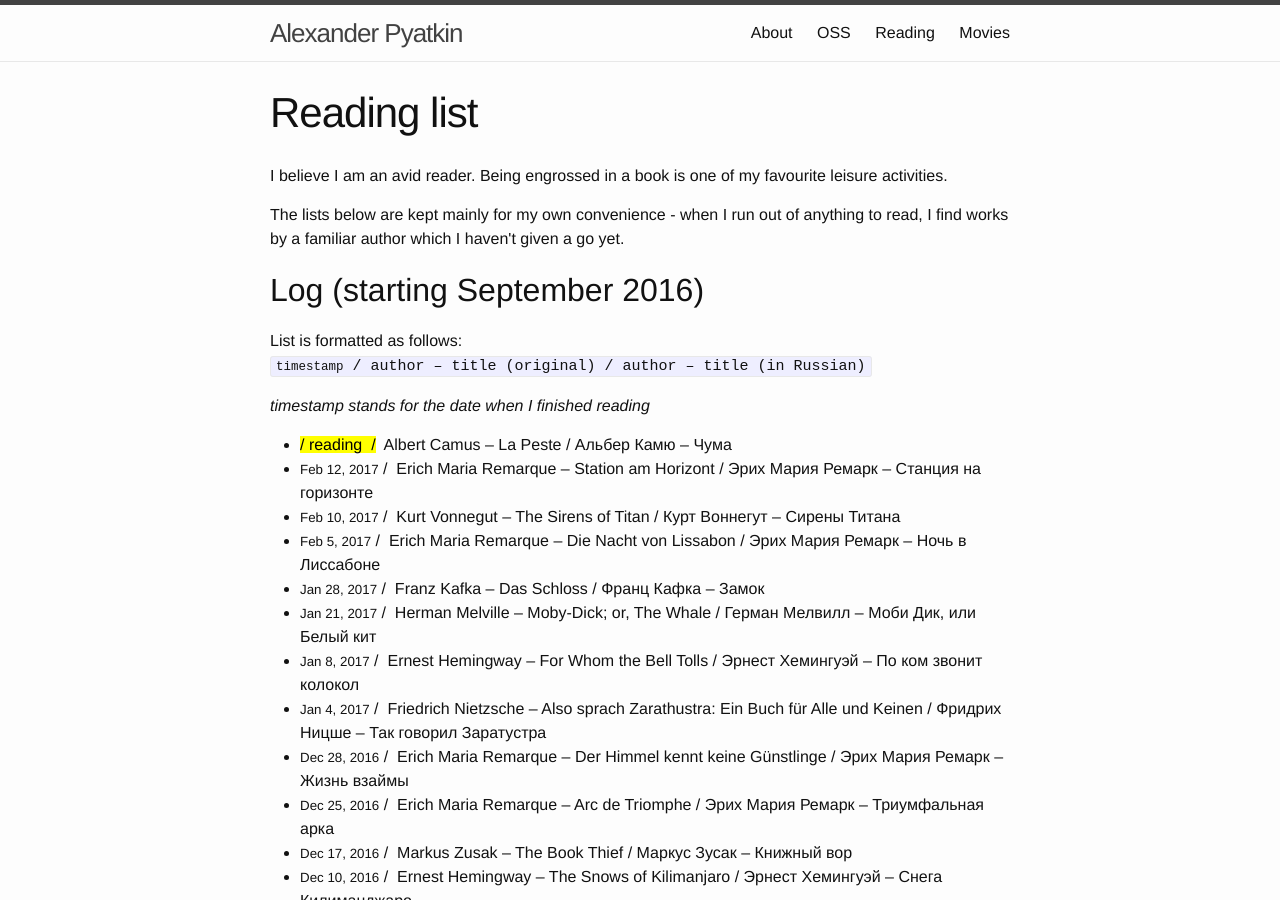
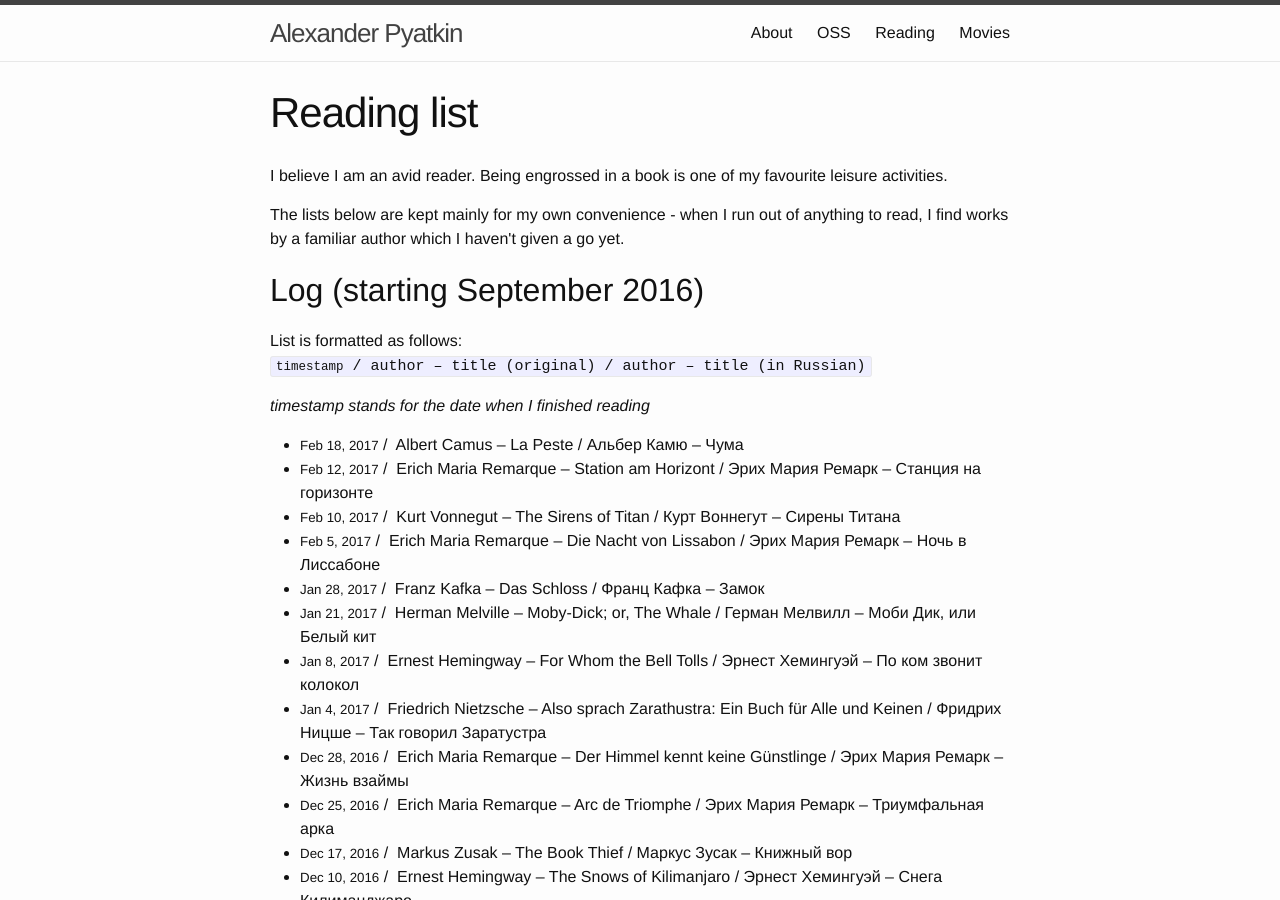
Before and after one commit to aspyatkin/personal-website, a Jekyll site: the page built from reading-list.md, in a window 1280 px wide and 900 px high. Built offline with Jekyll 4.4.1, drawn with Linux system fonts in a browser that asks for light colours.

Commit message:
Update reading list

```diff
--- a/reading-list.md
+++ b/reading-list.md
@@ -5,7 +5,7 @@ short_title: Reading
 permalink: /reading-list/
 top_ndx: 3
 log_list:
-  - reading: yes
+  - date: 'Feb 18, 2017'
     original:
       author: 'Albert Camus'
       title: 'La Peste'
```
